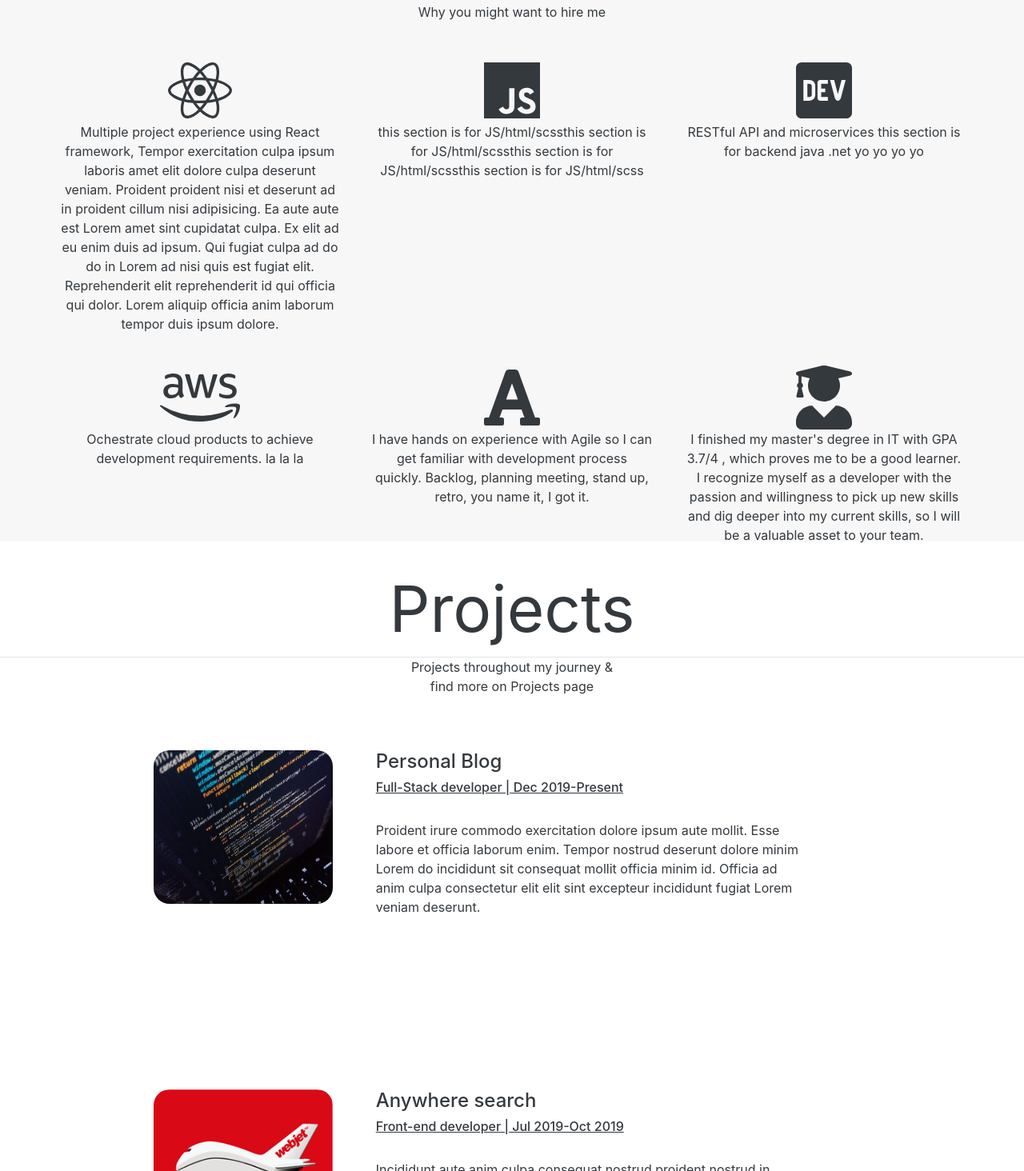
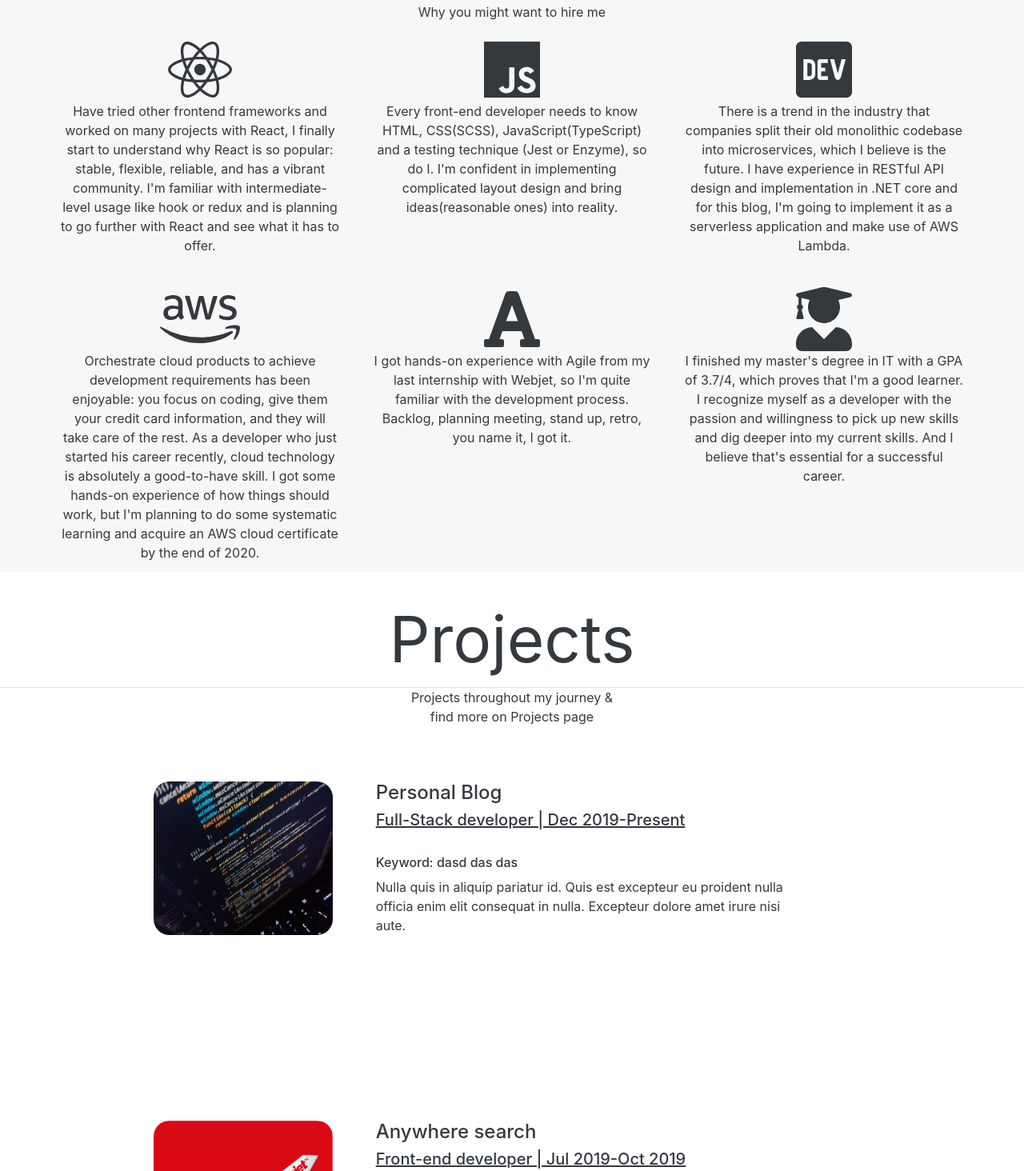
Before and after one commit to SimonChow9527/myblog, a React (Create React App) app: page / in a window 1280 px wide. Shown: the part 966-2430 px from the top of the page at 80% size. Built offline with nearby package versions, Linux system fonts and the light colour scheme.

Commit message:
update text description

```diff
--- a/src/components/Contact.js
+++ b/src/components/Contact.js
@@ -38,7 +38,7 @@ const Contact = () => {
           </a>
         </div>
         <div className="homepage-contact-content-li">
-          <a href="mailto:zhouxinmingzxm@gmail.com">
+          <a href="mailto:zhouxinming.dev@gmail.com">
             <FontAwesomeIcon icon={faEnvelope} size="5x" color="#0e76a8" />
           </a>
         </div>
--- a/src/components/Projects.js
+++ b/src/components/Projects.js
@@ -20,6 +20,7 @@ const Projects = () => {
             photo={blog}
             title="Personal Blog "
             role="Full-Stack developer | Dec 2019-Present"
+            keyword="Keyword: dasd das das"
             desc="Proident irure commodo exercitation dolore ipsum aute mollit. Esse labore et officia laborum enim. Tempor nostrud deserunt dolore minim Lorem do incididunt sit consequat mollit officia minim id. Officia ad anim culpa consectetur elit elit sint excepteur incididunt fugiat Lorem veniam deserunt."
           />
         </li>
@@ -28,6 +29,7 @@ const Projects = () => {
             photo={webjet}
             title="Anywhere search"
             role="Front-end developer | Jul 2019-Oct 2019 "
+            keyword="Keyword: dasd das das"
             desc="Incididunt aute anim culpa consequat nostrud proident nostrud in ullamco laborum. Enim incididunt in cillum qui ad. Commodo id amet consequat nulla mollit veniam culpa enim officia proident labore nostrud ea. Nisi in irure elit velit deserunt."
           />
         </li>
@@ -36,6 +38,7 @@ const Projects = () => {
             photo={webjet}
             title="Coffee Shop"
             role="Front-end developer | Jul 2019-Oct 2019 "
+            keyword="Keyword: dasd das das"
             desc="Incididunt aute anim culpa consequat nostrud proident nostrud in ullamco laborum. Enim incididunt in cillum qui ad. Commodo id amet consequat nulla mollit veniam culpa enim officia proident labore nostrud ea. Nisi in irure elit velit deserunt."
           />
         </li>
@@ -44,6 +47,7 @@ const Projects = () => {
             photo={webjet}
             title="Tweets Analysis"
             role="Front-end developer | Jul 2019-Oct 2019 "
+            keyword="Keyword: dasd das das"
             desc="Incididunt aute anim culpa consequat nostrud proident nostrud in ullamco laborum. Enim incididunt in cillum qui ad. Commodo id amet consequat nulla mollit veniam culpa enim officia proident labore nostrud ea. Nisi in irure elit velit deserunt."
           />
         </li>
@@ -53,6 +57,7 @@ const Projects = () => {
             photo={webjet}
             title="ASR Teaching Assistant System"
             role="Front-end developer | Jul 2019-Oct 2019 "
+            keyword="Keyword: dasd das das"
             desc="Incididunt aute anim culpa consequat nostrud proident nostrud in ullamco laborum. Enim incididunt in cillum qui ad. Commodo id amet consequat nulla mollit veniam culpa enim officia proident labore nostrud ea. Nisi in irure elit velit deserunt."
           />
         </li>
--- a/src/components/homePagePieces/AboutMe.js
+++ b/src/components/homePagePieces/AboutMe.js
@@ -7,41 +7,38 @@ const AboutMe = () => {
   const skill1 = (
     <AboutMeSkills
       icon={<FontAwesomeIcon icon={["fab", "react"]} size="5x" />}
-      desc="Multiple project experience using React framework, Tempor exercitation culpa ipsum laboris amet elit dolore culpa deserunt veniam. Proident proident nisi et deserunt ad in proident cillum nisi adipisicing. Ea aute aute est Lorem amet sint cupidatat culpa. Ex elit ad eu enim duis ad ipsum. Qui fugiat culpa ad do do in Lorem ad nisi quis est fugiat elit. Reprehenderit elit reprehenderit id qui officia qui dolor. Lorem aliquip officia anim laborum tempor duis ipsum dolore."
+      desc="Have tried other frontend frameworks and worked on many projects with React, I finally start to understand why React is so popular: stable, flexible, reliable, and has a vibrant community. I'm familiar with intermediate-level usage like hook or redux and is planning to go further with React and see what it has to offer."
     />
   );
   const skill2 = (
     <AboutMeSkills
       icon={<FontAwesomeIcon icon={["fab", "js"]} size="5x" />}
-      desc="this section is for JS/html/scssthis section is for JS/html/scssthis section is for JS/html/scssthis section is for JS/html/scss"
+      desc="Every front-end developer needs to know HTML, CSS(SCSS), JavaScript(TypeScript) and a testing technique (Jest or Enzyme), so do I. I'm confident in implementing complicated layout design and bring ideas(reasonable ones) into reality."
     />
   );
   const skill3 = (
     <AboutMeSkills
       icon={<FontAwesomeIcon icon={["fab", "dev"]} size="5x" />}
-      desc="RESTful API and microservices this section is for backend java .net yo yo yo yo"
+      desc="There is a trend in the industry that companies split their old monolithic codebase into microservices, which I believe is the future. I have experience in RESTful API design and implementation in .NET core and for this blog, I'm going to implement it as a serverless application and make use of AWS Lambda."
     />
   );
   const skill4 = (
     <AboutMeSkills
       icon={<FontAwesomeIcon icon={["fab", "aws"]} size="5x" />}
-      desc="Ochestrate cloud products to achieve development requirements. la la la "
+      desc="Orchestrate cloud products to achieve development requirements has been enjoyable: you focus on coding, give them your credit card information, and they will take care of the rest. As a developer who just started his career recently, cloud technology is absolutely a good-to-have skill. I got some hands-on experience of how things should work, but I'm planning to do some systematic learning and acquire an AWS cloud certificate by the end of 2020."
     />
   );
   const skill5 = (
     <AboutMeSkills
       icon={<FontAwesomeIcon icon={faFont} size="5x" />}
-      desc="I have hands on experience with Agile so I can get familiar with development process quickly.
-      Backlog, planning meeting, stand up, retro, you name it, I got it. "
+      desc="I got hands-on experience with Agile from my last internship with Webjet, so I'm quite familiar with the development process. Backlog, planning meeting, stand up, retro, you name it, I got it. "
     />
   );
 
   const skill6 = (
     <AboutMeSkills
       icon={<FontAwesomeIcon icon={faUserGraduate} size="5x" />}
-      desc="I finished my master's degree in IT with GPA 3.7/4 , which proves me to be a good learner. I recognize myself as a
-        developer with the passion and willingness to pick up new skills and dig deeper into my current skills, so I
-        will be a valuable asset to your team."
+      desc="I finished my master's degree in IT with a GPA of 3.7/4, which proves that I'm a good learner. I recognize myself as a developer with the passion and willingness to pick up new skills and dig deeper into my current skills. And I believe that's essential for a successful career."
     />
   );
 
--- a/src/components/homePagePieces/Contact.js
+++ b/src/components/homePagePieces/Contact.js
@@ -38,7 +38,7 @@ const Contact = () => {
           </a>
         </div>
         <div className="homepage-contact-content-li">
-          <a href="mailto:zhouxinmingzxm@gmail.com">
+          <a href="mailto:zhouxinming.dev@gmail.com">
             <FontAwesomeIcon icon={faEnvelope} size="5x" color="#0e76a8" />
           </a>
         </div>
--- a/src/components/homePagePieces/ProjectItem.js
+++ b/src/components/homePagePieces/ProjectItem.js
@@ -8,8 +8,9 @@ const ProjectItem = props => {
       </div>
       <div className="project-content-desc">
         <h4>{props.title}</h4>
-        <h6>{props.role}</h6>
+        <h5>{props.role}</h5>
         <br />
+        <h6>{props.keyword}</h6>
         <p>{props.desc}</p>
       </div>
     </div>
--- a/src/components/homePagePieces/Projects.js
+++ b/src/components/homePagePieces/Projects.js
@@ -19,7 +19,8 @@ const Projects = () => {
             photo={blog}
             title="Personal Blog "
             role="Full-Stack developer | Dec 2019-Present"
-            desc="Proident irure commodo exercitation dolore ipsum aute mollit. Esse labore et officia laborum enim. Tempor nostrud deserunt dolore minim Lorem do incididunt sit consequat mollit officia minim id. Officia ad anim culpa consectetur elit elit sint excepteur incididunt fugiat Lorem veniam deserunt."
+            keyword="Keyword: dasd das das"
+            desc=" Nulla quis in aliquip pariatur id. Quis est excepteur eu proident nulla officia enim elit consequat in nulla. Excepteur dolore amet irure nisi aute."
           />
         </li>
         <li className="homepage-project-content-li">
@@ -27,6 +28,7 @@ const Projects = () => {
             photo={webjet}
             title="Anywhere search"
             role="Front-end developer | Jul 2019-Oct 2019 "
+            keyword="Keyword: dasd das das"
             desc="Incididunt aute anim culpa consequat nostrud proident nostrud in ullamco laborum. Enim incididunt in cillum qui ad. Commodo id amet consequat nulla mollit veniam culpa enim officia proident labore nostrud ea. Nisi in irure elit velit deserunt."
           />
         </li>
--- a/src/styles/HomePageStyle.scss
+++ b/src/styles/HomePageStyle.scss
@@ -45,7 +45,7 @@ img{
 }
 
 .second{
-    height: auto;
+
     min-height: 100%;
     width: 100%;
     overflow: wrap;
@@ -153,8 +153,6 @@ img{
     display: flex;
     flex-wrap: wrap;
     justify-content: center;
-    margin: 0;
-    margin-top: 2%;
     padding: 0;
 }
 .homepage-aboutme-content-li{
@@ -227,7 +225,7 @@ img{
     position: relative;
 }
 
-.project-content-desc h6{
+.project-content-desc h5{
     text-decoration: underline;
 }
 
@@ -329,7 +327,7 @@ img{
     width: 100%;
     text-align: start;
 }
-.project-content-desc h4,h6{
+.project-content-desc h4,h5{
    text-align: center;
 }
 
```
